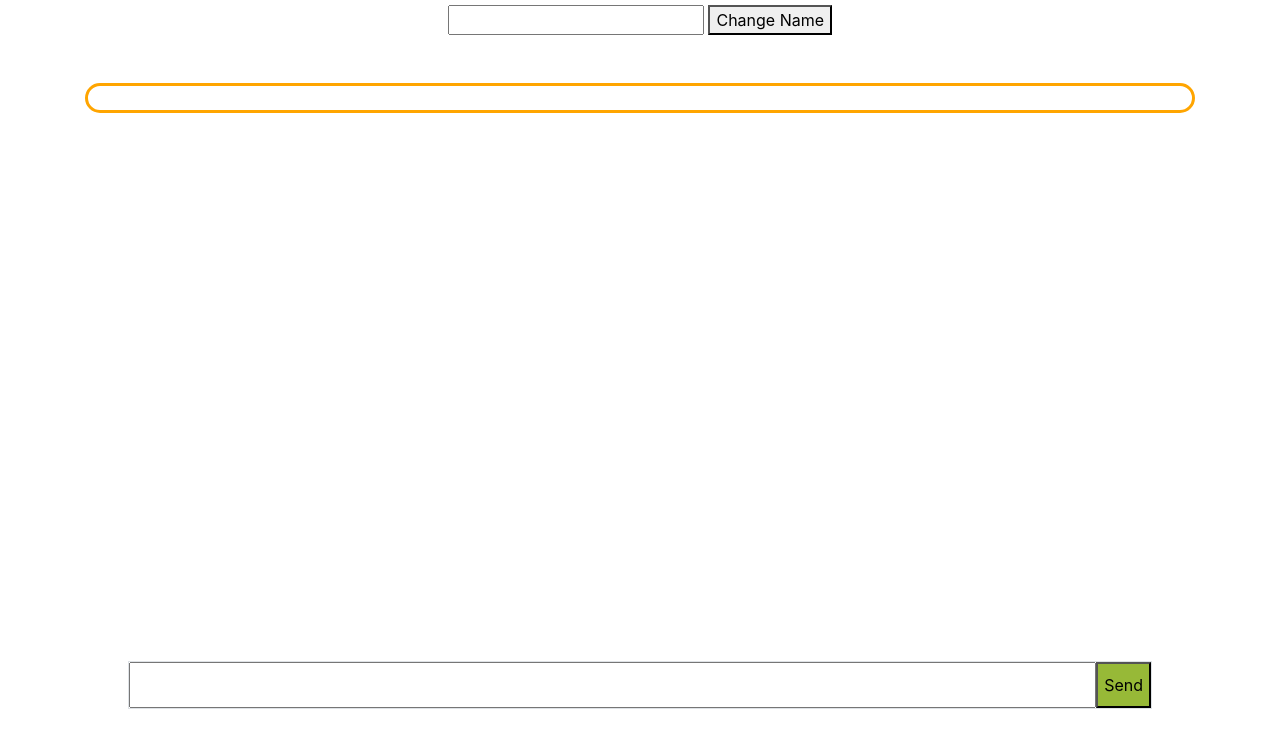
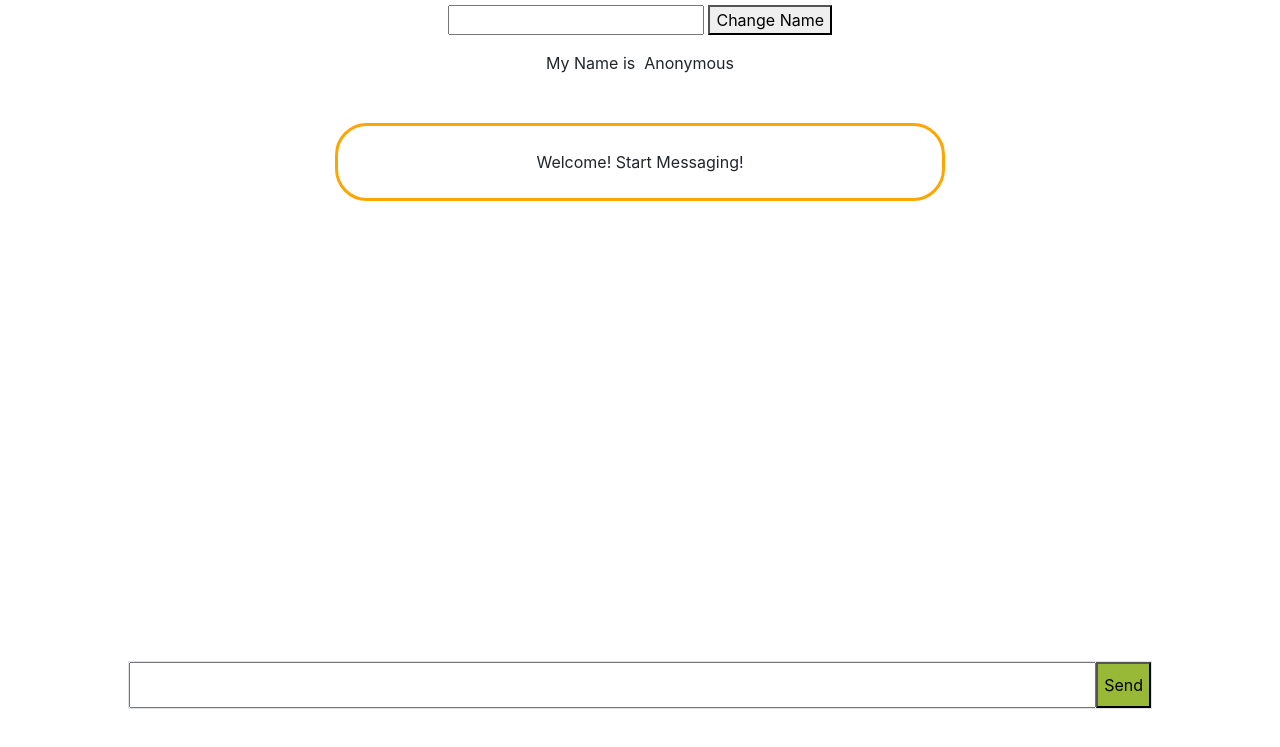
Before and after one commit to dmb851/Chat, a plain HTML site: page index.html in a window 1280 px wide. Shown: the part 51-798 px from the top of the page. Drawn offline with nearby package versions, Linux system fonts and the light colour scheme; no server answers.

Commit message:
fixed styling

```diff
--- a/index.html
+++ b/index.html
@@ -16,8 +16,8 @@
 <script src="/socket.io/socket.io.js"></script>
 
 <body>
-  <div class="container">
-    <div class="text-center">
+  <div class="container text-center justify-content-center">
+
       <h1>Chat!</h1>
 
       <form class="" id="nameForm" action="">
@@ -25,9 +25,14 @@
         <button type="submit" form="nameForm" id="nameBtn">Change Name</button>
       </form>
 
+      <div class="myName m-3 justify-content-center">
+        <div class="">My Name is &nbsp </div>
+        <div class="" id="user-name">Anonymous</div>
+      </div>
+
       <div class="messages">
         <ul class="m-4" id="messages">
-
+          Welcome! Start Messaging!
         </ul>
 
       </div>
@@ -35,7 +40,6 @@
         <input id="input" autocomplete="off" />
         <button type="submit" form="inputForm" id="sendBtn">Send</button>
       </form>
-    </div>
   </div>
 
 
--- a/index.js
+++ b/index.js
@@ -4,6 +4,7 @@ var nameForm = document.getElementById('nameForm');
 var input = document.getElementById('input');
 var nameInput = document.getElementById('inputName');
 var messages = document.getElementById('messages');
+var nameHtml = document.getElementById('user-name');
 
 class User{
     constructor(name = "anonymous"){
@@ -16,6 +17,7 @@ if(nameForm){
         e.preventDefault();
         if (nameInput.value) {
             myUser.name = nameInput.value;
+            nameHtml.innerHTML = nameInput.value;
         }
     });
 }
--- a/style.css
+++ b/style.css
@@ -22,8 +22,16 @@
 }
 
 .messages{
+    margin: 0 auto 0 auto;
+    width: 55%;
     margin-top: 3rem;
     border-style: solid;
     border-color: orange;
     border-radius: 2rem;
 }
+
+.myName{
+
+    text-align: center;
+    display: flex;
+}
```
